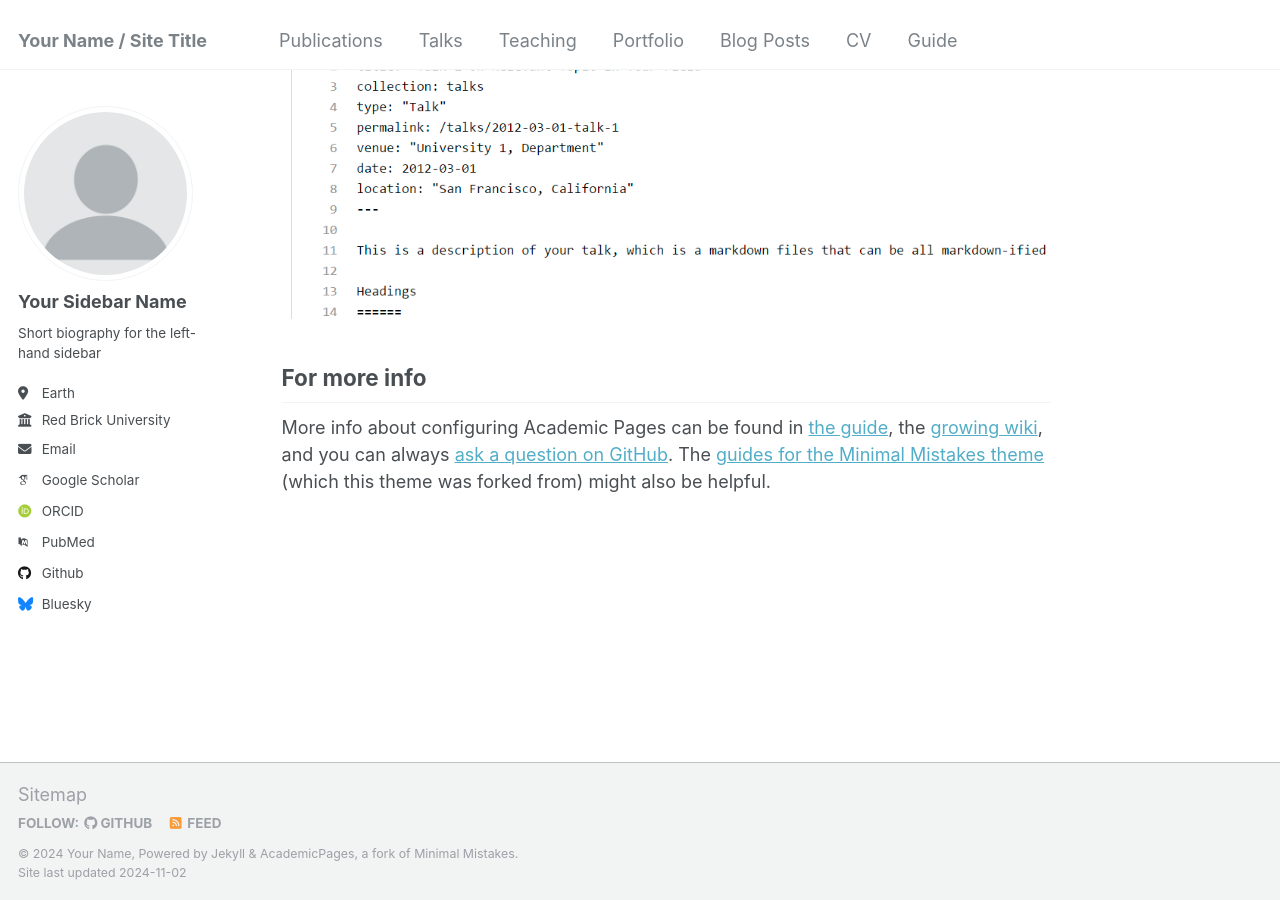
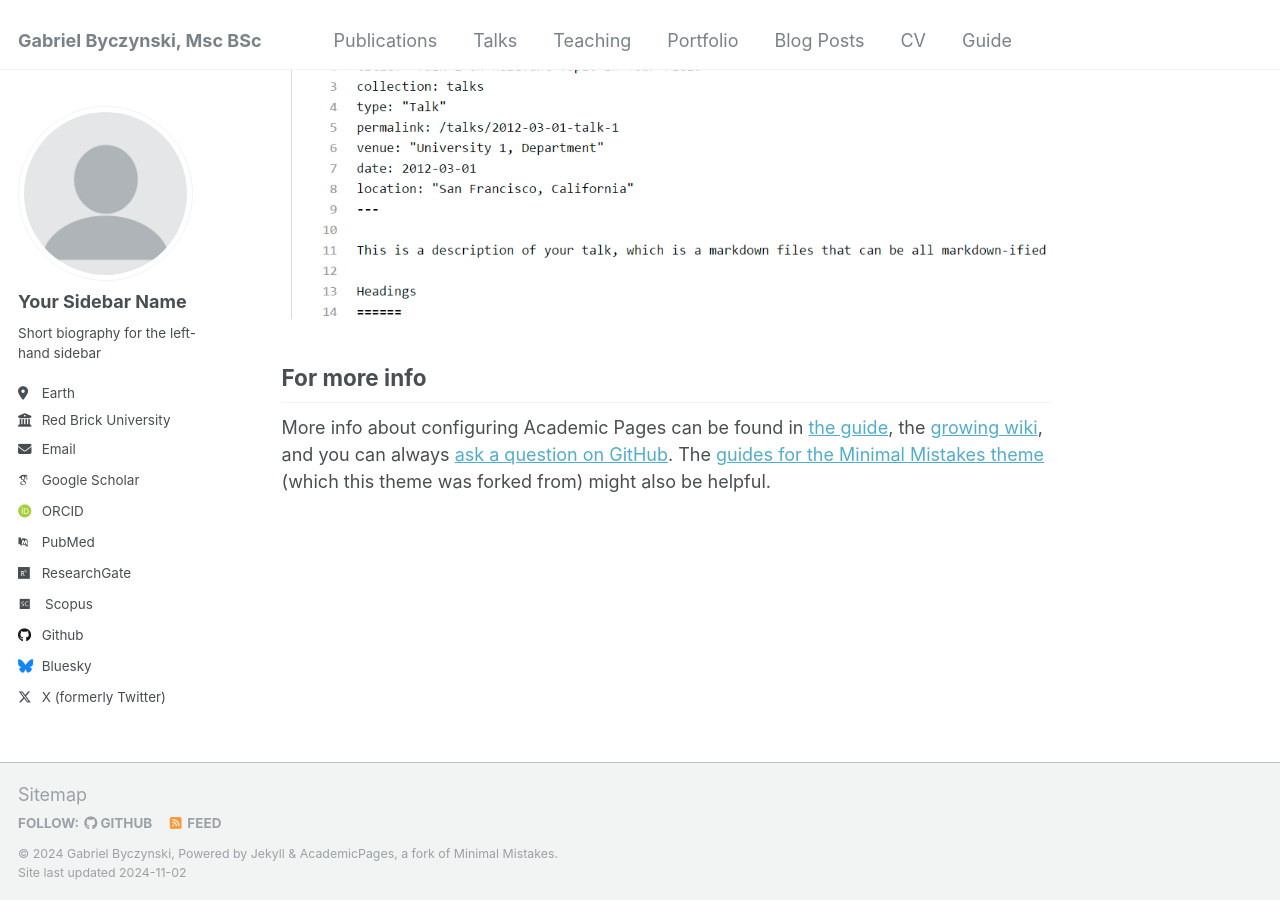
Before and after one commit to gabebyczynski/gabebyczynski.github.io, a Jekyll site: the page built from _pages/about.md, in a window 1280 px wide and 900 px high, scrolled down 2643 px. Built offline with Jekyll 4.4.1, drawn with Linux system fonts in a browser that asks for light colours; some web fonts are replaced; part of the change alters nothing that is shown.

Commit message:
Update _config.yml
Initial test

```diff
--- a/_config.yml
+++ b/_config.yml
@@ -8,9 +8,9 @@
 
 # Basic Site Settings
 locale                   : "en-US"
-title                    : "Your Name / Site Title"
+title                    : "Gabriel Byczynski, Msc BSc"
 title_separator          : "-"
-name                     : &name "Your Name"
+name                     : &name "Gabriel Byczynski"
 description              : &description "personal description"
 url                      : https://academicpages.github.io # the base hostname & protocol for your site e.g. "https://mmistakes.github.io"
 baseurl                  : "" # the subpath of your site, e.g. "/blog"
@@ -32,13 +32,13 @@ author:
 
   # Academic websites
   arxiv            : # URL - Update with the correct link to your profile
-  googlescholar    : "https://scholar.google.com/citations?user=PS_CX0AAAAAJ"
+  googlescholar    : "https://scholar.google.com/citations?user=2D7V5QMAAAAJ&hl=en&oi=ao"
   impactstory      : # URL
-  orcid            : "http://orcid.org/yourorcidurl"
+  orcid            : "https://orcid.org/0000-0001-8273-1605"
   semantic         : # URL
-  pubmed           : "https://www.ncbi.nlm.nih.gov/pubmed/?term=john+snow"
-  researchgate     : # URL
-  scopus           : # URL
+  pubmed           : "https://pubmed.ncbi.nlm.nih.gov/?term=Byczynski+G&cauthor_id=38133480"
+  researchgate     : "https://www.researchgate.net/profile/Gabriel_Byczynski"
+  scopus           : "https://www.scopus.com/authid/detail.uri?authorId=58179237800"
 
   # Repositories and software development
   bitbucket        : # Username - Update with your username on the site
@@ -66,7 +66,7 @@ author:
   steam            : # Username
   telegram         : # URL
   tumblr           : # Username
-  twitter          : # Username for X / Twitter
+  twitter          : "https://x.com/GabrielByc"
   vine             : # Username
   weibo            : # Username
   wikipedia        : # Username
```
